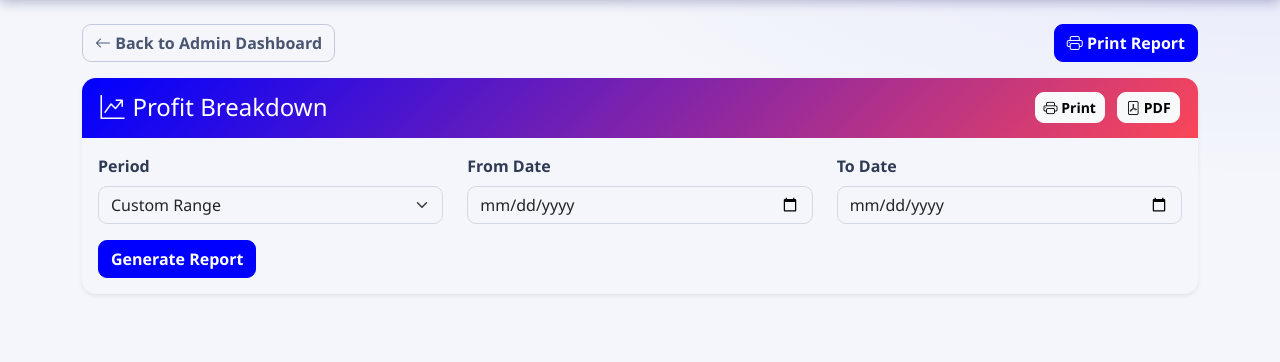
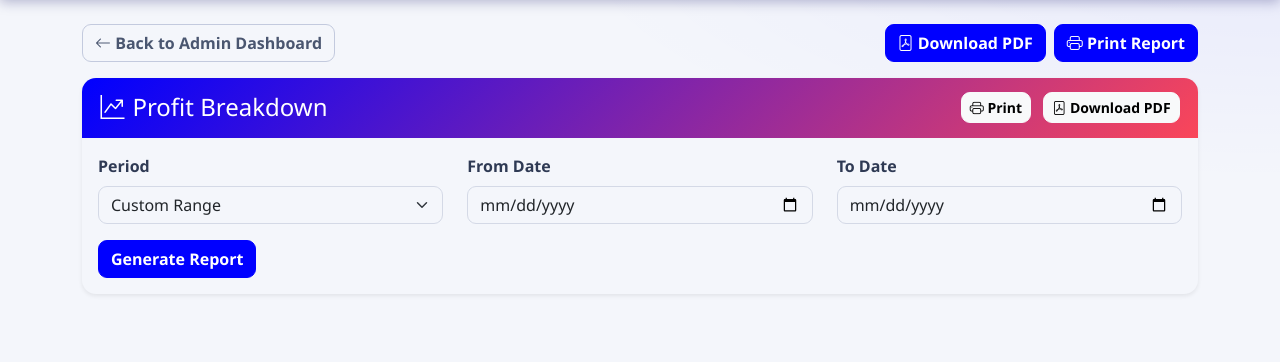
Before and after one commit to Hasyakb/Go_fresh, a Flask app: page /admin/report in a window 1280 px wide. Shown: the part 58-420 px from the top of the page. Run offline with Flask 3, Linux system fonts and the light colour scheme; a user stored in the database is signed in; some libraries are stand-ins or nearby versions.

Commit message:
PDF button now downloads report as standalone HTML

```diff
--- a/templates/admin_report.html
+++ b/templates/admin_report.html
@@ -12,6 +12,9 @@
         <button class="btn btn-primary float-end" onclick="window.print()">
             <i class="bi bi-printer"></i> Print Report
         </button>
+        <button class="btn btn-success float-end me-2" id="download-pdf">
+            <i class="bi bi-file-pdf"></i> Download PDF
+        </button>
     </div>
 </div>
 
@@ -24,8 +27,8 @@
                     <button class="btn btn-light btn-sm me-2" onclick="window.print()">
                         <i class="bi bi-printer"></i> Print
                     </button>
-                    <button class="btn btn-light btn-sm" id="export-pdf">
-                        <i class="bi bi-file-pdf"></i> PDF
+                    <button class="btn btn-light btn-sm" id="download-pdf-btn">
+                        <i class="bi bi-file-pdf"></i> Download PDF
                     </button>
                 </div>
             </div>
@@ -72,7 +75,7 @@
 {% if report_data %}
 <div class="row" id="report-content">
     <div class="col-12">
-        <div class="card shadow-sm">
+        <div class="card shadow-sm" id="report-card">
             <div class="card-header bg-success text-white d-flex justify-content-between align-items-center no-print">
                 <h5 class="mb-0">
                     <i class="bi bi-graph-up-arrow me-2"></i>
@@ -403,62 +406,168 @@ document.addEventListener('DOMContentLoaded', function() {
     periodSelect.addEventListener('change', toggleFields);
     toggleFields();
 
-    // Export PDF functionality
-    document.getElementById('export-pdf').addEventListener('click', function() {
-        const reportContent = document.getElementById('report-body');
-        if (!reportContent) {
+    // Download PDF functionality - generates a standalone HTML document
+    function downloadPDF() {
+        const reportBody = document.getElementById('report-body');
+        if (!reportBody) {
             alert('Please generate a report first.');
             return;
         }
 
-        const printWindow = window.open('', '_blank', 'width=1000,height=800');
-        printWindow.document.write('<html><head><title>GO-FRESH Profit Breakdown</title>');
-        printWindow.document.write('<link href="https://cdn.jsdelivr.net/npm/bootstrap@5.3.0/dist/css/bootstrap.min.css" rel="stylesheet">');
-        printWindow.document.write('<link rel="stylesheet" href="https://cdn.jsdelivr.net/npm/bootstrap-icons@1.11.0/font/bootstrap-icons.css">');
-        printWindow.document.write('<style>');
-        printWindow.document.write(`
-            body { padding: 40px; font-family: Arial, sans-serif; }
-            .report-header { text-align: center; margin-bottom: 30px; }
-            .report-footer { text-align: center; margin-top: 30px; color: #6c757d; }
-            .table { font-size: 14px; }
-            .table td, .table th { padding: 10px; }
-            .card { border: 1px solid #dee2e6; margin-bottom: 20px; }
-            .card-header { background-color: #f8f9fa; padding: 10px 15px; border-bottom: 1px solid #dee2e6; }
-            .card-body { padding: 15px; }
-            .badge { padding: 3px 8px; border-radius: 4px; font-size: 10px; }
-            .bg-success { background-color: #0000ff !important; color: white; }
-            .bg-danger { background-color: #fa4659 !important; color: white; }
-            .bg-info { background-color: #2563eb !important; color: white; }
-            .bg-warning { background-color: #fd6e7f !important; color: white; }
-            .text-success { color: #0000d6 !important; }
-            .text-danger { color: #e02d44 !important; }
-            .text-white { color: white !important; }
-            .text-dark { color: #212529 !important; }
-            .text-muted { color: #6c757d !important; }
-            .table-striped tbody tr:nth-of-type(odd) { background-color: rgba(0,0,0,.02); }
-            .table-info { background-color: #d1ecf1 !important; }
-            .table-success { background-color: #d4edda !important; }
-            .table-warning { background-color: #fff3cd !important; }
-            .table-secondary { background-color: #e9ecef !important; }
-            .display-2 { font-size: 2.5rem; }
-            .border-success { border-color: #0000ff !important; }
-            .border-danger { border-color: #fa4659 !important; }
-            .table-lg td { padding: 15px !important; font-size: 16px !important; }
-        `);
-        printWindow.document.write('</style>');
-        printWindow.document.write('</head><body>');
+        // Get the report content
+        const content = reportBody.cloneNode(true);
 
-        const content = reportContent.cloneNode(true);
-        content.querySelectorAll('.btn, .no-print, .badge.bg-light').forEach(el => el.remove());
+        // Remove any buttons or no-print elements from the content
+        content.querySelectorAll('.btn, .no-print').forEach(el => el.remove());
 
-        printWindow.document.write(content.innerHTML);
-        printWindow.document.write('</body></html>');
-        printWindow.document.close();
+        // Create a complete HTML document for PDF download
+        const styles = `
+            <style>
+                body {
+                    font-family: Arial, sans-serif;
+                    padding: 40px;
+                    max-width: 1100px;
+                    margin: 0 auto;
+                    color: #212529;
+                }
+                .report-header {
+                    text-align: center;
+                    margin-bottom: 30px;
+                }
+                .report-header .gf-logo, .report-header svg {
+                    width: 64px;
+                    height: 64px;
+                    display: inline-block;
+                }
+                .report-header h2 {
+                    font-size: 28px;
+                    font-weight: 700;
+                    margin-bottom: 0;
+                    color: #0000ff;
+                }
+                .report-header p {
+                    margin-bottom: 2px;
+                    font-size: 14px;
+                }
+                .report-header hr {
+                    margin: 10px 0;
+                    border: 1px solid #ddd;
+                }
+                .report-footer {
+                    text-align: center;
+                    margin-top: 30px;
+                    color: #6c757d;
+                    font-size: 12px;
+                }
+                .display-2 { font-size: 48px; font-weight: 700; }
+                .money-in { color: #0000ff; }
+                .money-out { color: #fa4659; }
+                .stat-card {
+                    padding: 15px 20px;
+                    border-radius: 8px;
+                    color: #fff;
+                    margin-bottom: 10px;
+                }
+                .stat-blue { background: linear-gradient(135deg, #0000a3, #0000ff); }
+                .stat-royal { background: linear-gradient(135deg, #1d4ed8, #2563eb); }
+                .stat-blush { background: linear-gradient(135deg, #fa4659, #fd6e7f); }
+                .stat-value { font-size: 22px; font-weight: 700; }
+                .stat-label { font-size: 12px; text-transform: uppercase; opacity: 0.85; }
+                .stat-sub { font-size: 12px; opacity: 0.85; }
+                .table { width: 100%; border-collapse: collapse; }
+                .table-bordered td, .table-bordered th {
+                    border: 1px solid #dee2e6;
+                    padding: 12px 15px;
+                }
+                .table-success { background-color: #d4edda; }
+                .table-info { background-color: #d1ecf1; }
+                .table-warning { background-color: #fff3cd; }
+                .table-secondary { background-color: #e9ecef; }
+                .table-danger { background-color: #f8d7da; }
+                .text-muted { color: #6c757d; }
+                .text-end { text-align: right; }
+                .fw-bold { font-weight: 700; }
+                .alert-info {
+                    background-color: #d1ecf1;
+                    padding: 15px 20px;
+                    border-radius: 4px;
+                    border: 1px solid #bee5eb;
+                }
+                .card {
+                    border: 1px solid #dee2e6;
+                    border-radius: 8px;
+                    margin-bottom: 20px;
+                    background: #fff;
+                }
+                .card-body { padding: 20px; }
+                .card-header {
+                    padding: 12px 20px;
+                    background-color: #f8f9fa;
+                    border-bottom: 1px solid #dee2e6;
+                    font-weight: 600;
+                }
+                .border-success { border-color: #0000ff !important; border-width: 2px; }
+                .border-danger { border-color: #fa4659 !important; border-width: 2px; }
+                .shadow-lg { box-shadow: 0 1rem 3rem rgba(0,0,0,.175); }
+                .text-center { text-align: center; }
+                .mx-auto { margin-left: auto; margin-right: auto; }
+                .mb-4 { margin-bottom: 24px; }
+                .mb-3 { margin-bottom: 16px; }
+                .mt-4 { margin-top: 24px; }
+                .row { display: flex; flex-wrap: wrap; }
+                .col-md-4 { flex: 0 0 33.333%; max-width: 33.333%; }
+                .col-md-8 { flex: 0 0 66.667%; max-width: 66.667%; }
+                .col-lg-8 { flex: 0 0 66.667%; max-width: 66.667%; }
+                .col-6 { flex: 0 0 50%; max-width: 50%; }
+                .col-12 { flex: 0 0 100%; max-width: 100%; }
+                .g-3 > * { padding: 8px; }
+                .badge {
+                    display: inline-block;
+                    padding: 4px 8px;
+                    border-radius: 4px;
+                    font-size: 10px;
+                    font-weight: 700;
+                }
+                .bg-success { background-color: #28a745; color: #fff; }
+                .bg-danger { background-color: #dc3545; color: #fff; }
+                .table-sm td { padding: 4px 8px; }
+                .table-striped tbody tr:nth-of-type(odd) { background-color: rgba(0,0,0,.02); }
+                .table-info td { background-color: #d1ecf1; }
+                hr { margin: 16px 0; }
+            </style>
+        `;
 
-        setTimeout(function() {
-            printWindow.print();
-        }, 500);
-    });
+        // Build the full HTML document
+        const htmlContent = `
+            <!DOCTYPE html>
+            <html>
+            <head>
+                <meta charset="UTF-8">
+                <title>GO-FRESH Profit Breakdown Report</title>
+                ${styles}
+            </head>
+            <body>
+                ${content.innerHTML}
+            </body>
+            </html>
+        `;
+
+        // Create a Blob and download
+        const blob = new Blob([htmlContent], { type: 'text/html' });
+        const url = URL.createObjectURL(blob);
+        const a = document.createElement('a');
+        const timestamp = new Date().toISOString().slice(0, 10);
+        a.href = url;
+        a.download = `profit_breakdown_${timestamp}.html`;
+        document.body.appendChild(a);
+        a.click();
+        document.body.removeChild(a);
+        URL.revokeObjectURL(url);
+    }
+
+    // Attach PDF download to both buttons
+    document.getElementById('download-pdf')?.addEventListener('click', downloadPDF);
+    document.getElementById('download-pdf-btn')?.addEventListener('click', downloadPDF);
 });
 </script>
 {% endblock %}
```
